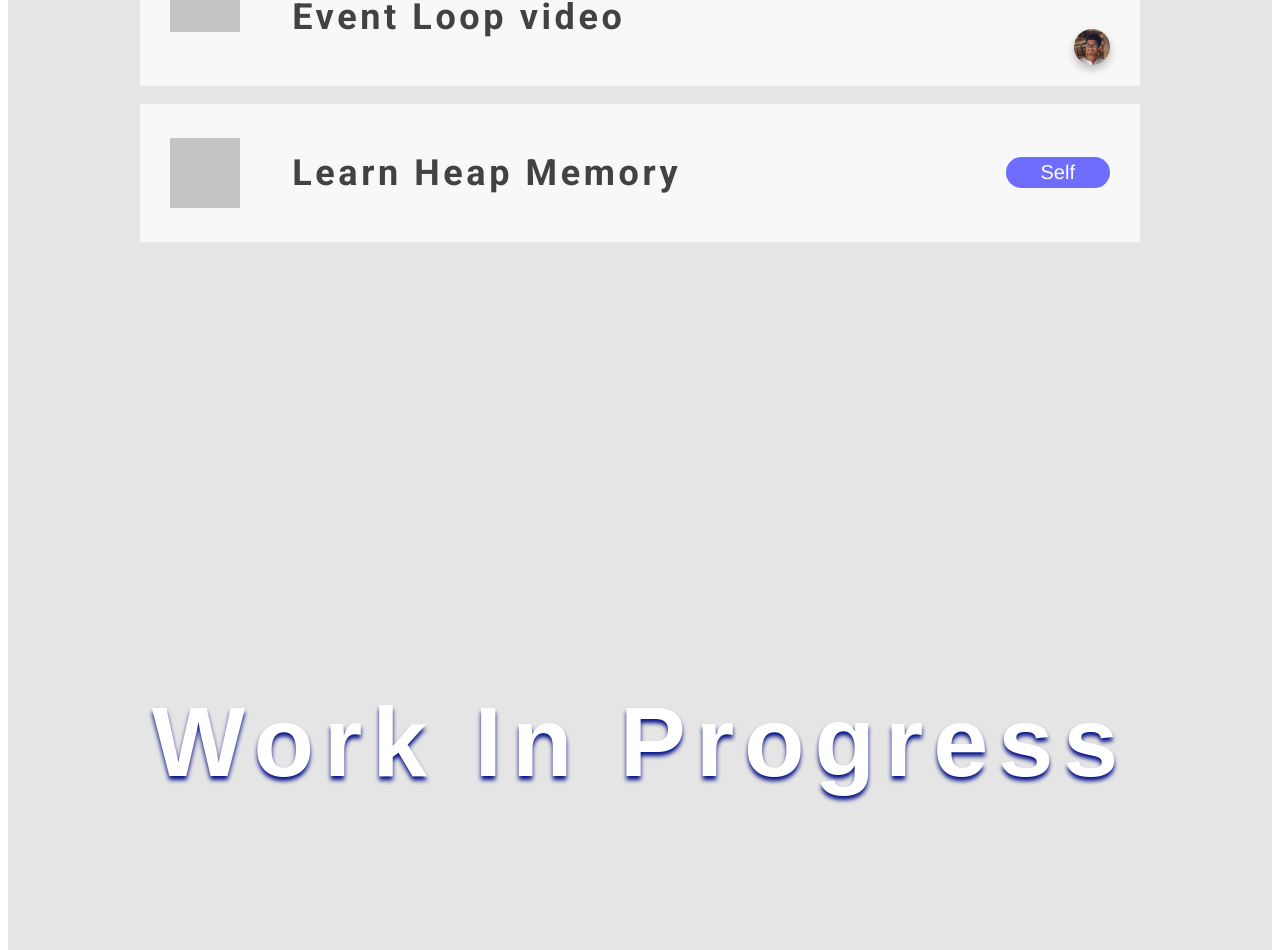
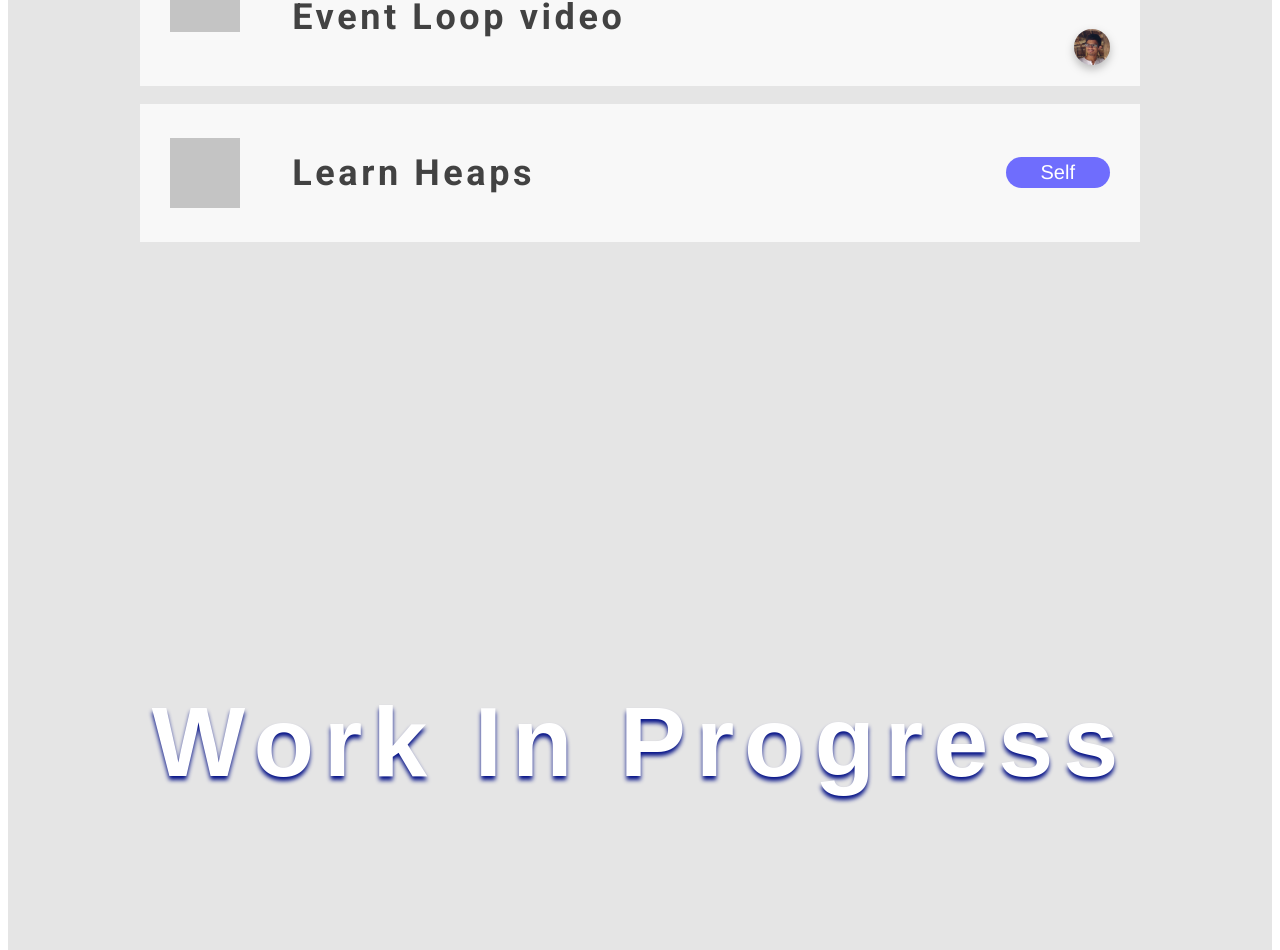
Before and after one commit to RohitKuwar/nuxt-demo, a Nuxt app: page / in a window 1280 px wide. Shown: the part 920-1870 px from the top of the page. Built offline with nearby package versions, Linux system fonts and the light colour scheme; grey boxes are pictures that could not be loaded; a web font is replaced by a local one.

Commit message:
Update Goals.vue

```diff
--- a/components/Goals.vue
+++ b/components/Goals.vue
@@ -32,7 +32,7 @@
           <label for="checkbox2">
             <div class="tick">&#10004;</div>
           </label>
-          <h1>Learn Heap Memory</h1>
+          <h1>Learn Heaps</h1>
         </div>
         <button>Self</button>
       </div>
```
